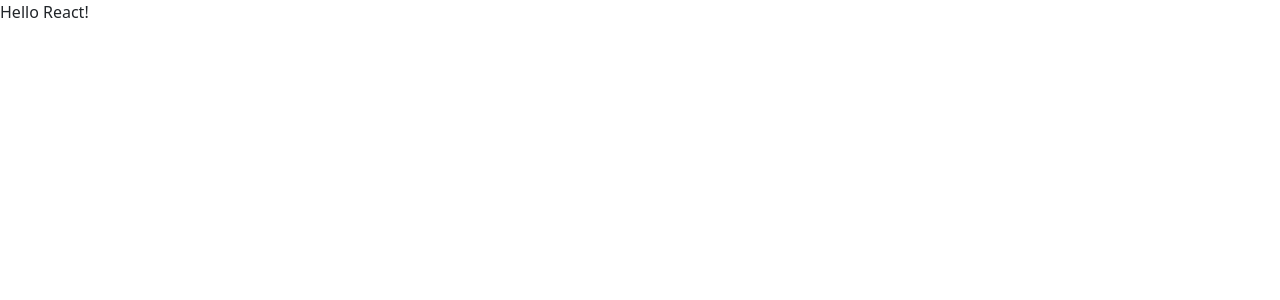
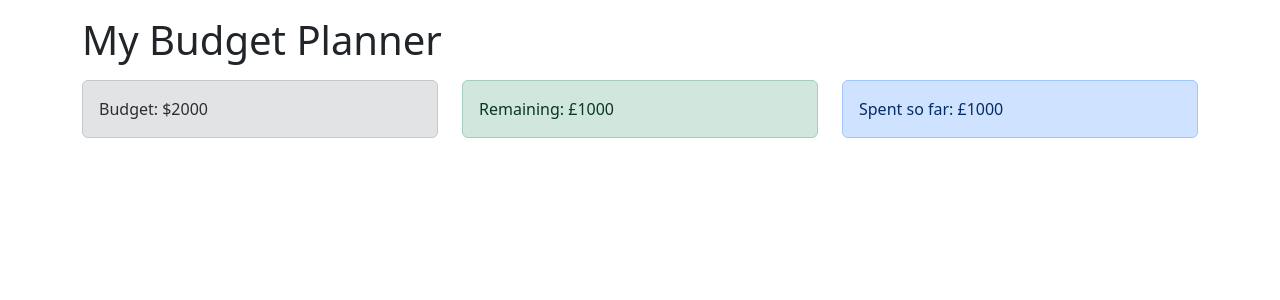
Before and after one commit to YamilVillegas/Budget-Tracker, a React (Create React App) app: page / in a window 1280 px wide. Shown: the top 300 px of the page. Built offline with nearby package versions, Linux system fonts and the light colour scheme.

Commit message:
Rendering in AppJs

```diff
--- a/src/App.js
+++ b/src/App.js
@@ -1,8 +1,26 @@
 import React from 'react';
 import 'bootstrap/dist/css/bootstrap.min.css';
+import Budget from './components/Budget';
+import Remaining from './components/Remaining';
+import ExpenseTotal from './components/ExpenseTotal';
 
 const App = () => {
-	return <p>Hello React!</p>;
+	return (
+    <div className='container'>
+      <h1 className='mt-3'>My Budget Planner</h1>
+      <div className='row mt-3'>
+        <div className='col-sm'>
+          <Budget />
+        </div>
+        <div className='col-sm'>
+          <Remaining />
+        </div>
+        <div className='col-sm'>
+          <ExpenseTotal />
+        </div>
+      </div>
+    </div>
+  )
 };
 
 export default App;
```
